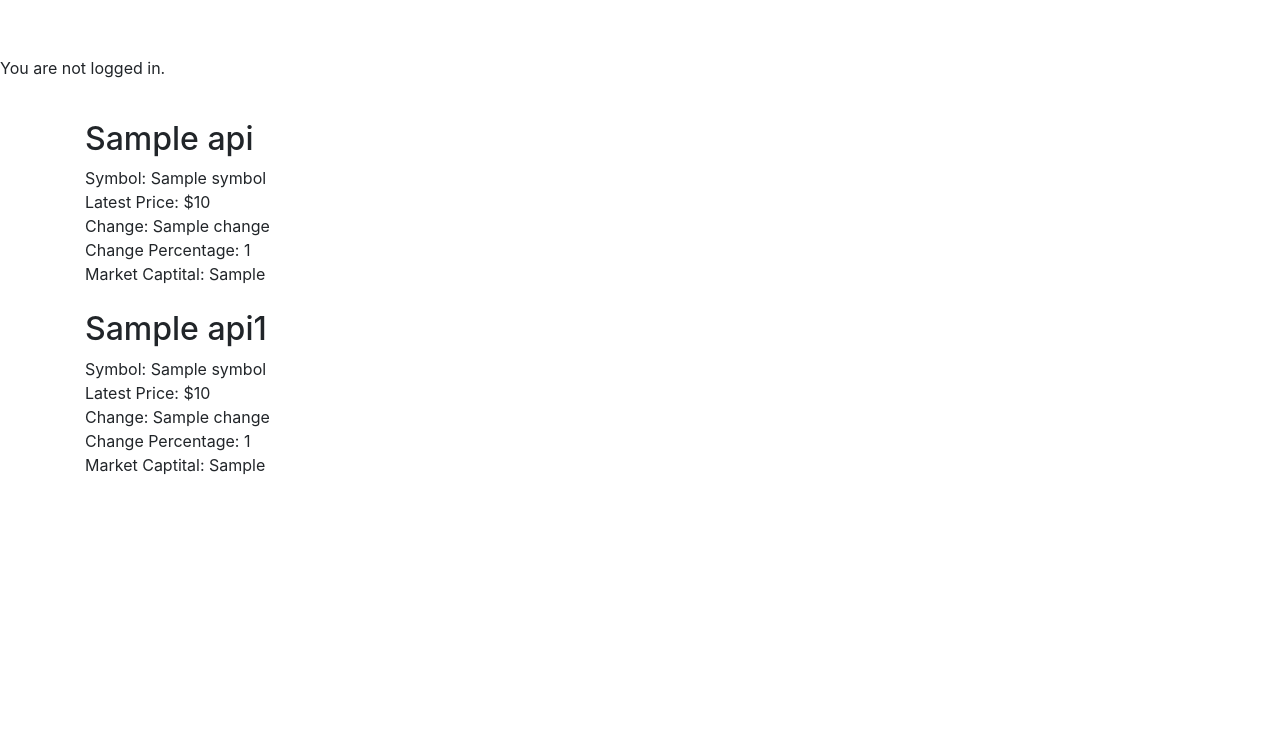
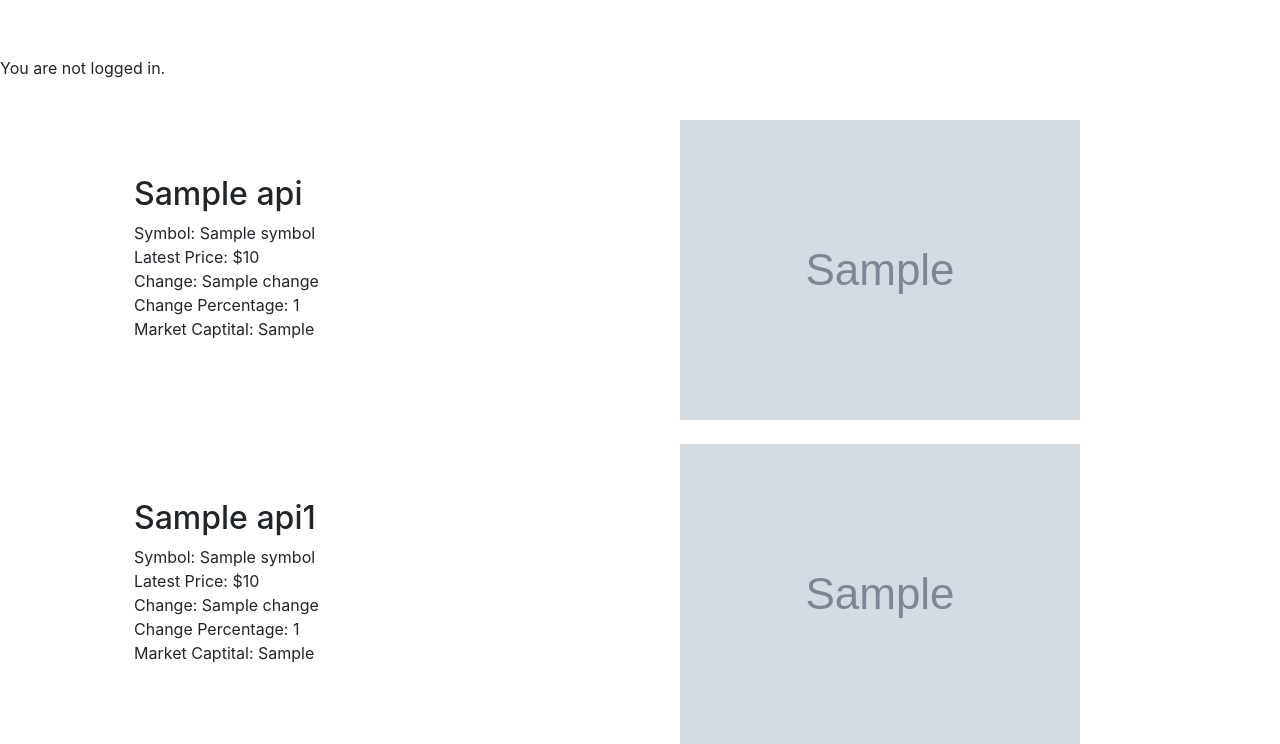
Before and after one commit to Rekha1912/Stock-Market, a Django app: template stocks/templates/home.html in a window 1280 px wide. Shown: the part 194-938 px from the top of the page. Before the commit the page ends 669 px from the top, so only its background shows below. Run offline with Django 3.2, Linux system fonts and the light colour scheme; the template is opened without the code that fills it: most values are stand-ins (such as "Sample title", 1, 10 or a date in 2020); grey boxes marked "Sample" are stand-in pictures; some libraries are stand-ins or nearby versions.

Commit message:
graph UI

```diff
--- a/stocks/templates/home.html
+++ b/stocks/templates/home.html
@@ -5,25 +5,41 @@
     {% if api == "ERROR..." %}
         There is a problem with your URL, please try again...
     {% else %}
+        <div class="row stockrow">
+            <div class="col stockcol">
                 <h2>{{ api.companyName}}</h2>
                     Symbol: {{ api.symbol }} <br/>
                     Latest Price: ${{ api.latestPrice }} <br/>
                     Change: {{ api.change }} <br/>
                     Change Percentage: {{ api.changePercent }} <br/>
                     Market Captital: {{ api.marketCap }} <br/><br/>
+            </div>
+            <div class="col">
+                <img src='{{image}}'/>
+            </div>
+        </div>
     {% endif %}
 {% endif %}
+
+<br/>
 
 {% if api1 %}
     {% if api1 == "ERROR..." %}
         There is a problem with your URL, please try again...
     {% else %}
+        <div class="row stockrow">
+            <div class="col stockcol">
                 <h2>{{ api1.companyName}}</h2>
                     Symbol: {{ api1.symbol }} <br/>
                     Latest Price: ${{ api1.latestPrice }} <br/>
                     Change: {{ api1.change }} <br/>
                     Change Percentage: {{ api1.changePercent }} <br/>
                     Market Captital: {{ api1.marketCap }} <br/><br/>
+            </div>
+            <div class="col">
+                <img src='{{image1}}'/>
+            </div>
+        </div>
     {% endif %}
 {% endif %}
 
```
Lines whose indentation alone changed are shown as unchanged.
